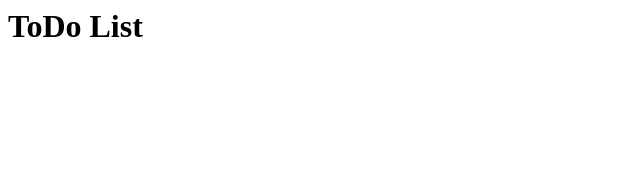
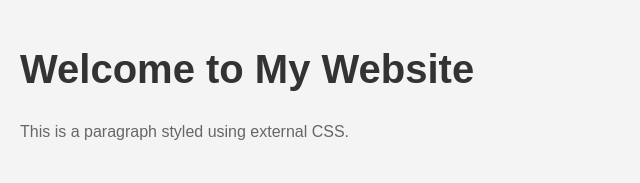
Before and after one commit to KAVIRASU237/Git-practice, a plain HTML site: page index.html in a window 1280 px wide. Shown: the whole page, without its empty margins (0-640 px from the left). Drawn offline with Linux system fonts and the light colour scheme.

Commit message:
welcome website added

```diff
--- a/index.html
+++ b/index.html
@@ -1 +1,14 @@
-<h1>ToDo List</h1>
+<!DOCTYPE html>
+<html lang="en">
+<head>
+    <meta charset="UTF-8">
+    <meta name="viewport" content="width=device-width, initial-scale=1.0">
+    <title>My Website</title>
+    <!-- Link to the external CSS file -->
+    <link rel="stylesheet" href="style.css">
+</head>
+<body>
+    <h1>Welcome to My Website</h1>
+    <p>This is a paragraph styled using external CSS.</p>
+</body>
+</html>
```
